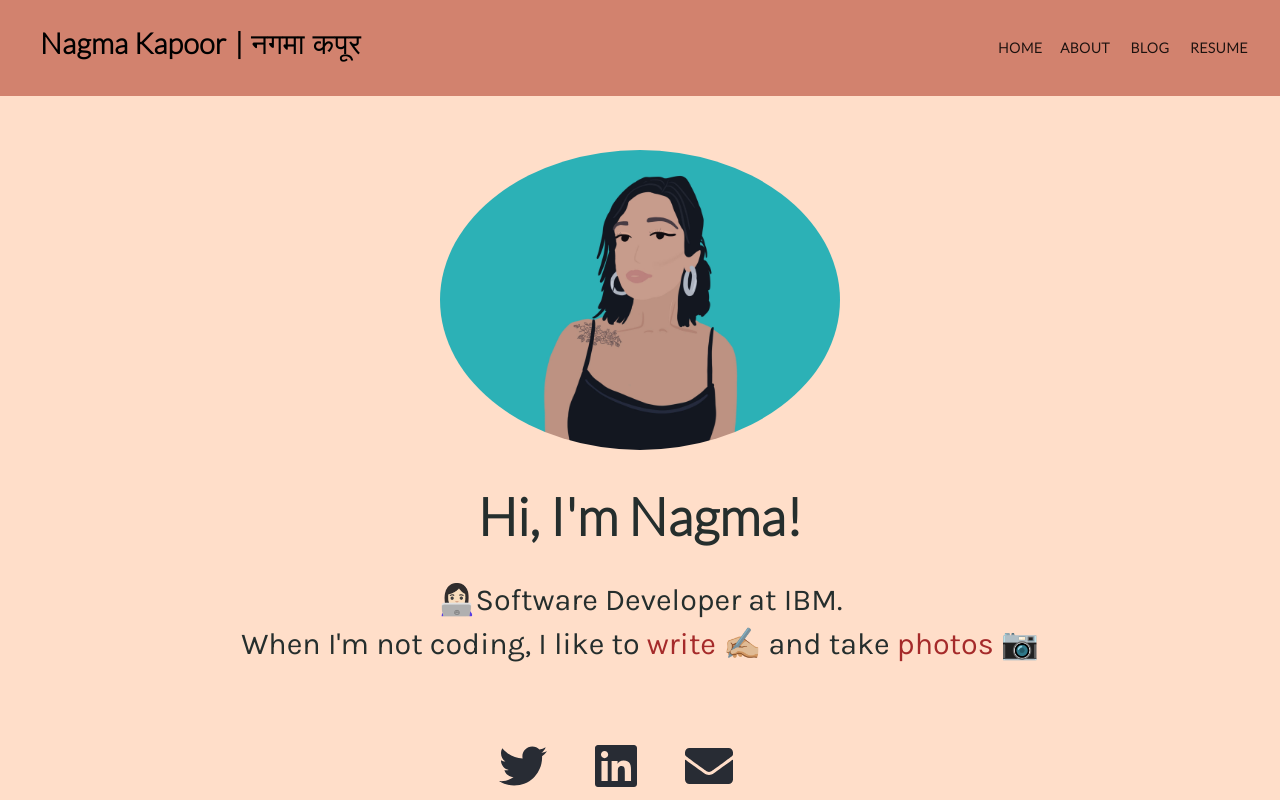
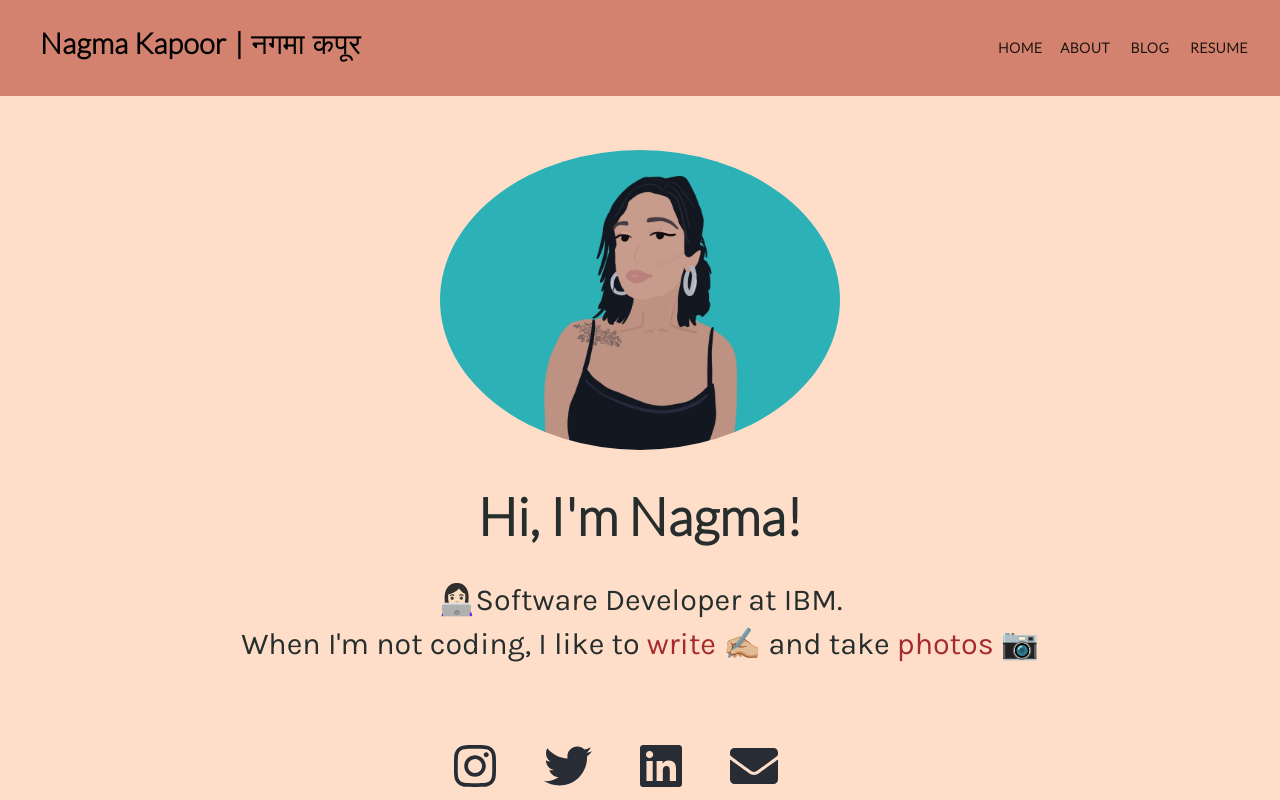
Before and after one commit to nagmak/nagma-site, a React (Create React App) app: page / in a window 1280 px wide. Built offline with nearby package versions, Linux system fonts and the light colour scheme.

Commit message:
added insta

```diff
--- a/src/App.js
+++ b/src/App.js
@@ -32,6 +32,9 @@ function App() {
           <Projects></Projects>
         </section> */}
         <section className="contact">
+        <a className="font-brand" href="https://www.instagram.com/notnagma/">
+            <FontAwesomeIcon size="3x" icon={['fab', 'instagram']} />
+          </a>
           <a className="font-brand" href="https://twitter.com/notnagma">
             <FontAwesomeIcon size="3x" icon={['fab', 'twitter']} />
           </a>
```
